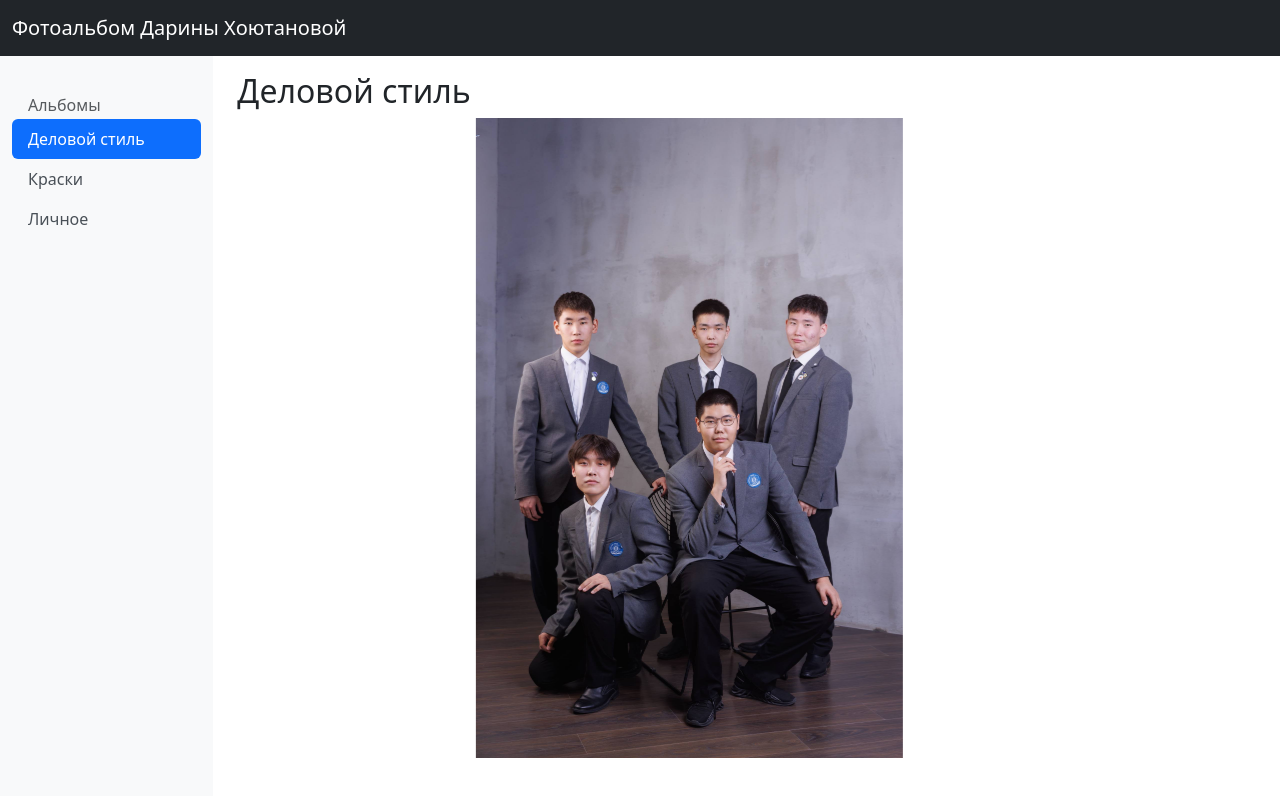
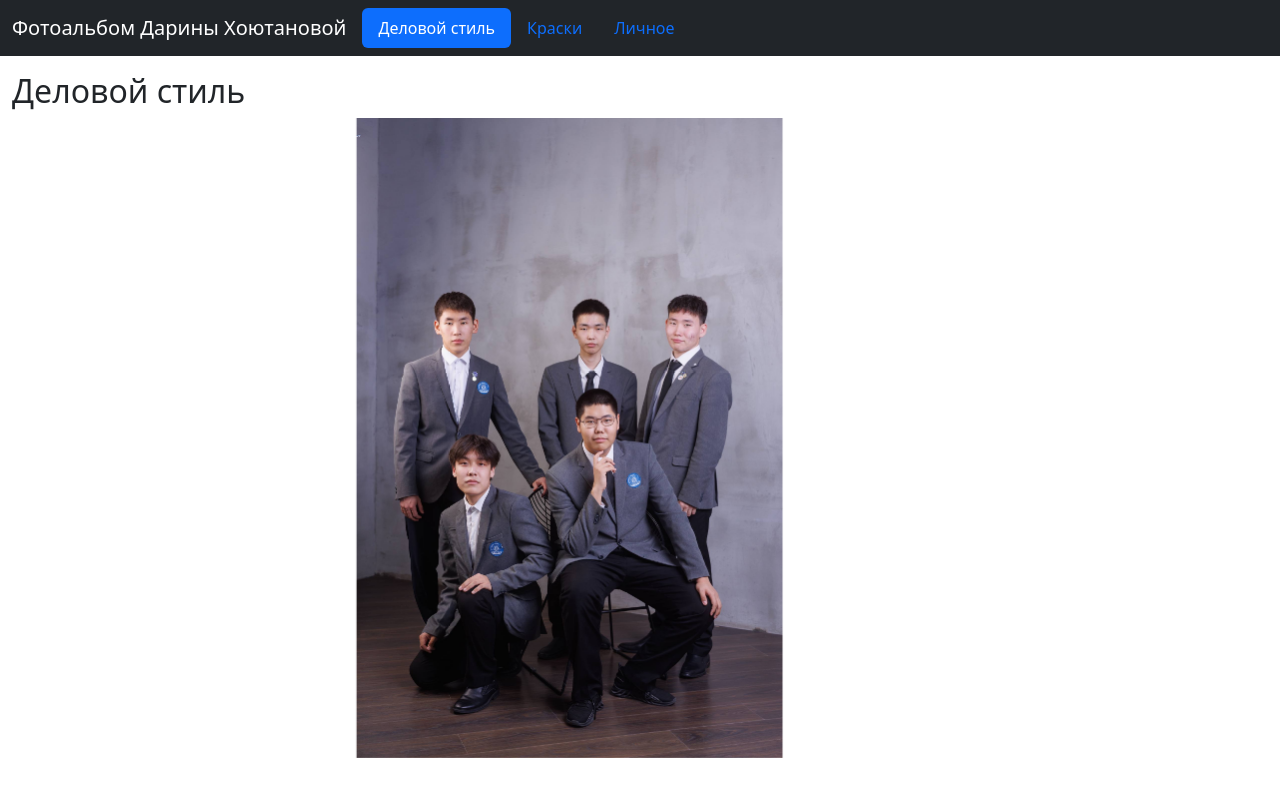
Before and after one commit to brearey/darina, a plain HTML site: page index.html in a window 1280 px wide. Drawn offline with nearby package versions, Linux system fonts and the light colour scheme.

Commit message:
adaptive

```diff
--- a/index.html
+++ b/index.html
@@ -12,25 +12,22 @@
     <nav class="navbar navbar-expand-lg navbar-dark bg-dark">
         <div class="container-fluid">
             <a class="navbar-brand" href="#">Фотоальбом Дарины Хоютановой</a>
+            <button class="navbar-toggler" type="button" data-bs-toggle="collapse" data-bs-target="#navbarNav" aria-controls="navbarNav" aria-expanded="false" aria-label="Toggle navigation">
+                <span class="navbar-toggler-icon"></span>
+            </button>
+            <div class="collapse navbar-collapse" id="navbarNav">
+                <div class="nav nav-pills" id="v-pills-tab" role="tablist" aria-orientation="vertical">
+                    <a class="nav-link active" id="v-pills-business-tab" data-bs-toggle="pill" href="#v-pills-business" role="tab" aria-controls="v-pills-business" aria-selected="true">Деловой стиль</a>
+                    <a class="nav-link" id="v-pills-colors-tab" data-bs-toggle="pill" href="#v-pills-colors" role="tab" aria-controls="v-pills-colors" aria-selected="false">Краски</a>
+                    <a class="nav-link" id="v-pills-personal-tab" data-bs-toggle="pill" href="#v-pills-personal" role="tab" aria-controls="v-pills-personal" aria-selected="false">Личное</a>
+                </div>
+            </div>
         </div>
     </nav>
 
     <div class="container-fluid">
         <div class="row">
-            <nav id="sidebar" class="col-md-3 col-lg-2 d-md-block bg-light sidebar collapse">
-                <div class="position-sticky pt-3">
-                    <h6 class="sidebar-heading d-flex justify-content-between align-items-center px-3 mt-4 mb-1 text-muted">
-                        <span>Альбомы</span>
-                    </h6>
-                    <div class="nav flex-column nav-pills" id="v-pills-tab" role="tablist" aria-orientation="vertical">
-                        <a class="nav-link active" id="v-pills-business-tab" data-bs-toggle="pill" href="#v-pills-business" role="tab" aria-controls="v-pills-business" aria-selected="true">Деловой стиль</a>
-                        <a class="nav-link" id="v-pills-colors-tab" data-bs-toggle="pill" href="#v-pills-colors" role="tab" aria-controls="v-pills-colors" aria-selected="false">Краски</a>
-                        <a class="nav-link" id="v-pills-personal-tab" data-bs-toggle="pill" href="#v-pills-personal" role="tab" aria-controls="v-pills-personal" aria-selected="false">Личное</a>
-                    </div>
-                </div>
-            </nav>
-
-            <main class="col-md-9 ms-sm-auto col-lg-10 px-md-4">
+            <main class="col-12">
                 <div class="pt-3 pb-2 mb-3">
                     <div class="tab-content" id="v-pills-tabContent">
                         <div class="tab-pane fade show active" id="v-pills-business" role="tabpanel" aria-labelledby="v-pills-business-tab">
--- a/style.css
+++ b/style.css
@@ -1,19 +1,5 @@
-#sidebar {
-    min-height: calc(100vh - 56px); /* Высота на весь экран минус высота навбара */
-}
-
 .carousel-item img {
     max-height: 80vh; /* Ограничиваем высоту, чтобы карусель не была слишком большой */
     object-fit: contain; /* Показывает все изображение, может оставлять поля */
     margin: 0 auto; /* Центрируем изображение в карусели */
 }
-
-/* Стили для кнопок-вкладок в сайдбаре */
-#v-pills-tab .nav-link {
-    color: #495057;
-}
-
-#v-pills-tab .nav-link.active {
-    background-color: #0d6efd;
-    color: white;
-}
```
